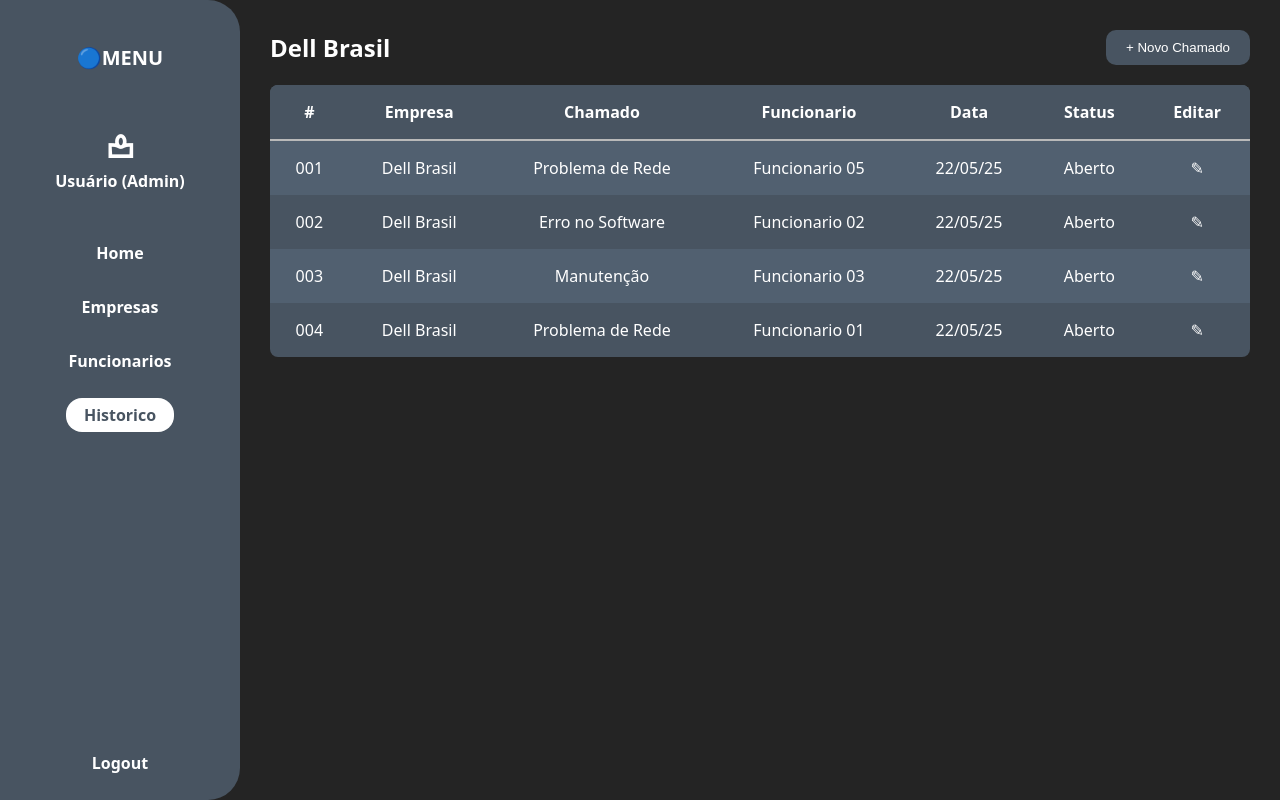
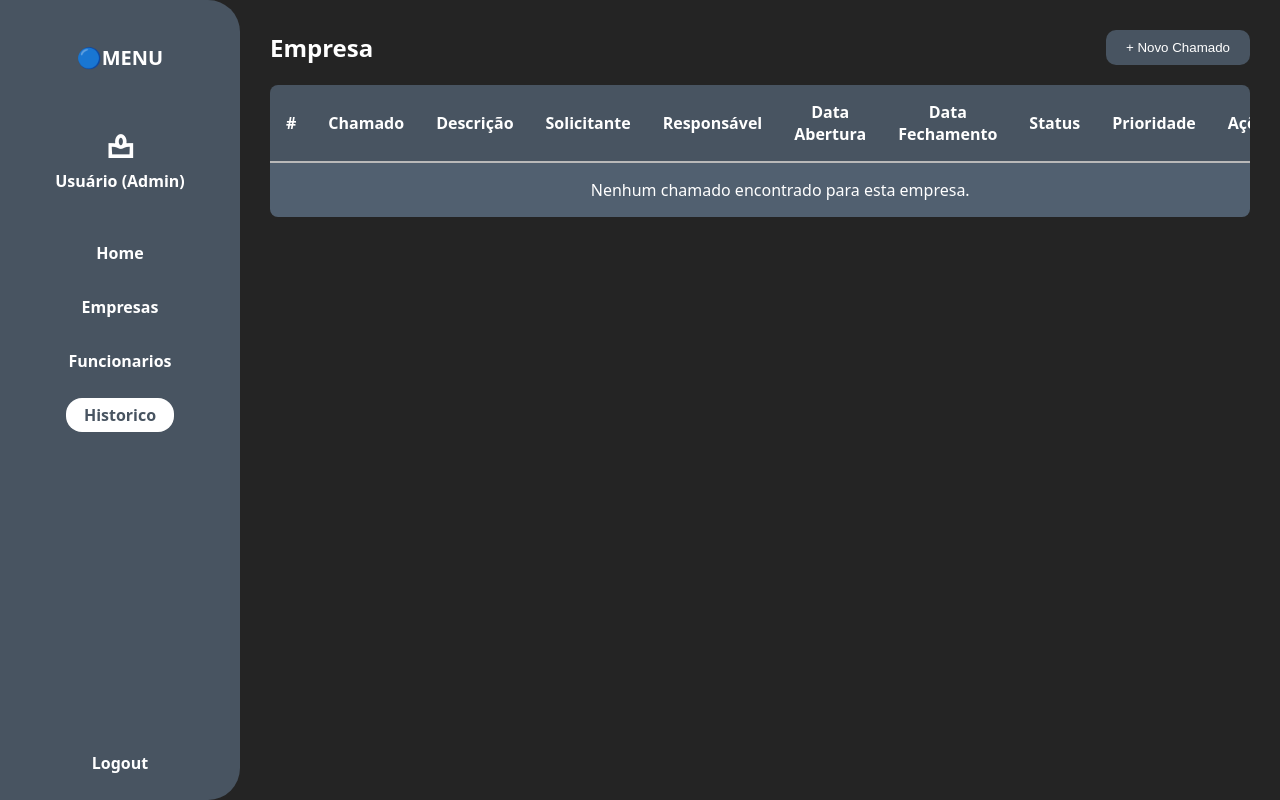
Before and after one commit to mateusrosado/TI-Manager, a PHP site: page /TI-Manager/Views/Adm/historico.php in a window 1280 px wide. Run offline with PHP 8.4, Linux system fonts and the light colour scheme; some libraries are stand-ins or nearby versions.

Commit message:
feat: adicionar funcionalidade de listagem de empresas e chamados na visão geral do administrador

```diff
--- a/Views/Adm/historico.php
+++ b/Views/Adm/historico.php
@@ -30,7 +30,7 @@
   <main class="main">
     <section id="historico">
       <div class="header-section">
-        <h2>Dell Brasil</h2>
+        <h2><?= htmlspecialchars($viewData['empresa']['company_name'] ?? 'Empresa'); ?></h2>
         <button class="btn" onclick="window.location.href='../AddChamado/'">+ Novo Chamado</button>
       </div>
       <div class="container-table">
@@ -38,51 +38,38 @@
           <thead>
             <tr>
               <th>#</th>
-              <th>Empresa</th>
               <th>Chamado</th>
-              <th>Funcionario</th>
-              <th>Data</th>
+              <th>Descrição</th>
+              <th>Solicitante</th>
+              <th>Responsável</th>
+              <th>Data Abertura</th>
+              <th>Data Fechamento</th>
               <th>Status</th>
-              <th>Editar</th>
+              <th>Prioridade</th>
+              <th>Ações</th>
             </tr>
           </thead>
           <tbody>
-            <tr>
-              <td>001</td>
-              <td>Dell Brasil</td>
-              <td>Problema de Rede</td>
-              <td>Funcionario 05</td>
-              <td>22/05/25</td>
-              <td><span class="status">Aberto</span></td>
-              <td>✎</td>
-            </tr>
-            <tr>
-              <td>002</td>
-              <td>Dell Brasil</td>
-              <td>Erro no Software</td>
-              <td>Funcionario 02</td>
-              <td>22/05/25</td>
-              <td><span class="status">Aberto</span></td>
-              <td>✎</td>
-            </tr>
-            <tr>
-              <td>003</td>
-              <td>Dell Brasil</td>
-              <td>Manutenção</td>
-              <td>Funcionario 03</td>
-              <td>22/05/25</td>
-              <td><span class="status">Aberto</span></td>
-              <td>✎</td>
-            </tr>
-            <tr>
-              <td>004</td>
-              <td>Dell Brasil</td>
-              <td>Problema de Rede</td>
-              <td>Funcionario 01</td>
-              <td>22/05/25</td>
-              <td><span class="status">Aberto</span></td>
-              <td>✎</td>
-            </tr>
+            <?php if (!empty($viewData['chamados'])): ?>
+              <?php foreach ($viewData['chamados'] as $chamado): ?>
+                <tr>
+                  <td><?= htmlspecialchars($chamado['id']); ?></td>
+                  <td><?= htmlspecialchars($chamado['titulo'] ?? ''); ?></td>
+                  <td><?= htmlspecialchars($chamado['descricao'] ?? ''); ?></td>
+                  <td><?= htmlspecialchars($chamado['solicitante'] ?? ''); ?></td>
+                  <td><?= htmlspecialchars($chamado['funcionario_nome'] ?? ''); ?></td>
+                  <td><?= !empty($chamado['data_abertura']) ? date('d/m/y', strtotime($chamado['data_abertura'])) : ''; ?></td>
+                  <td><?= !empty($chamado['data_fechamento']) ? date('d/m/y', strtotime($chamado['data_fechamento'])) : '-'; ?></td>
+                  <td><span class="status"><?= htmlspecialchars($chamado['status'] ?? ''); ?></span></td>
+                  <td><?= htmlspecialchars($chamado['prioridade'] ?? ''); ?></td>
+                  <td>✎</td>
+                </tr>
+              <?php endforeach; ?>
+            <?php else: ?>
+              <tr>
+                <td colspan="10">Nenhum chamado encontrado para esta empresa.</td>
+              </tr>
+            <?php endif; ?>
           </tbody>
         </table>
       </div>
```
Also changed, not shown: Controllers/AdmController.php (+13 -3 lines), Models/ClienteModel.php (+6 -1 lines), Models/TicketModel.php (+25 -0 lines), Views/Adm/home.php (+13 -14 lines).
